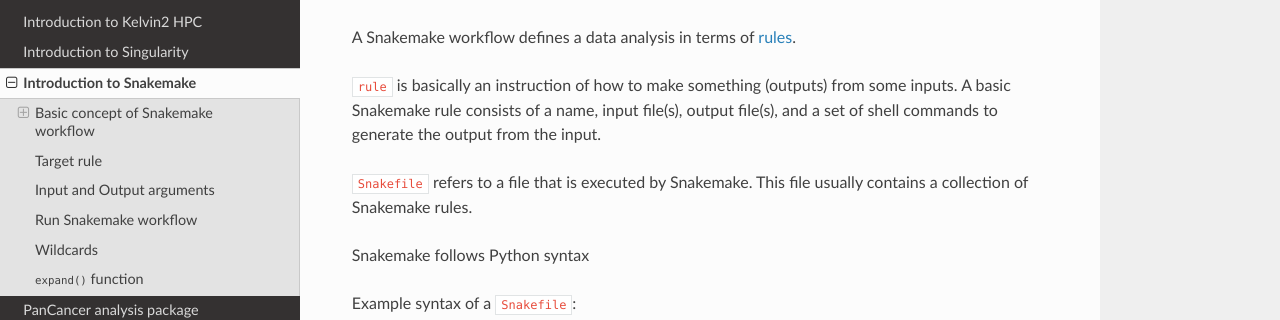
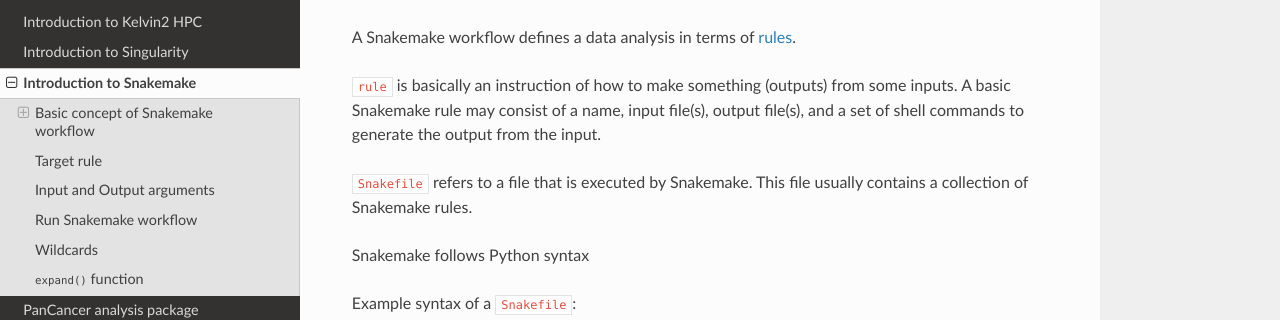
Before and after one commit to sirintra/PMC-PC-training, a Sphinx documentation site: the page built from docs/source/snakemake.rst, in a window 1280 px wide and 900 px high, scrolled down 322 px. Shown: the part 182-502 px from the top of the window. Built offline with Sphinx 7.4.7 and the Read the Docs theme 2.0.0, drawn with Linux system fonts in a browser that asks for light colours.

Commit message:
Update snakemake.rst

```diff
--- a/docs/source/snakemake.rst
+++ b/docs/source/snakemake.rst
@@ -13,7 +13,7 @@ Basic workflow definition
 ==========================
 A Snakemake workflow defines a data analysis in terms of `rules <https://snakemake.readthedocs.io/en/stable/snakefiles/rules.html>`_.
 
-``rule`` is basically an instruction of how to make something (outputs) from some inputs. A basic Snakemake rule consists of a name, input file(s), output file(s), and a set of shell commands to generate the output from the input.
+``rule`` is basically an instruction of how to make something (outputs) from some inputs. A basic Snakemake rule may consist of a name, input file(s), output file(s), and a set of shell commands to generate the output from the input.
 
 ``Snakefile`` refers to a file that is executed by Snakemake. This file usually contains a collection of Snakemake rules.
 
```
